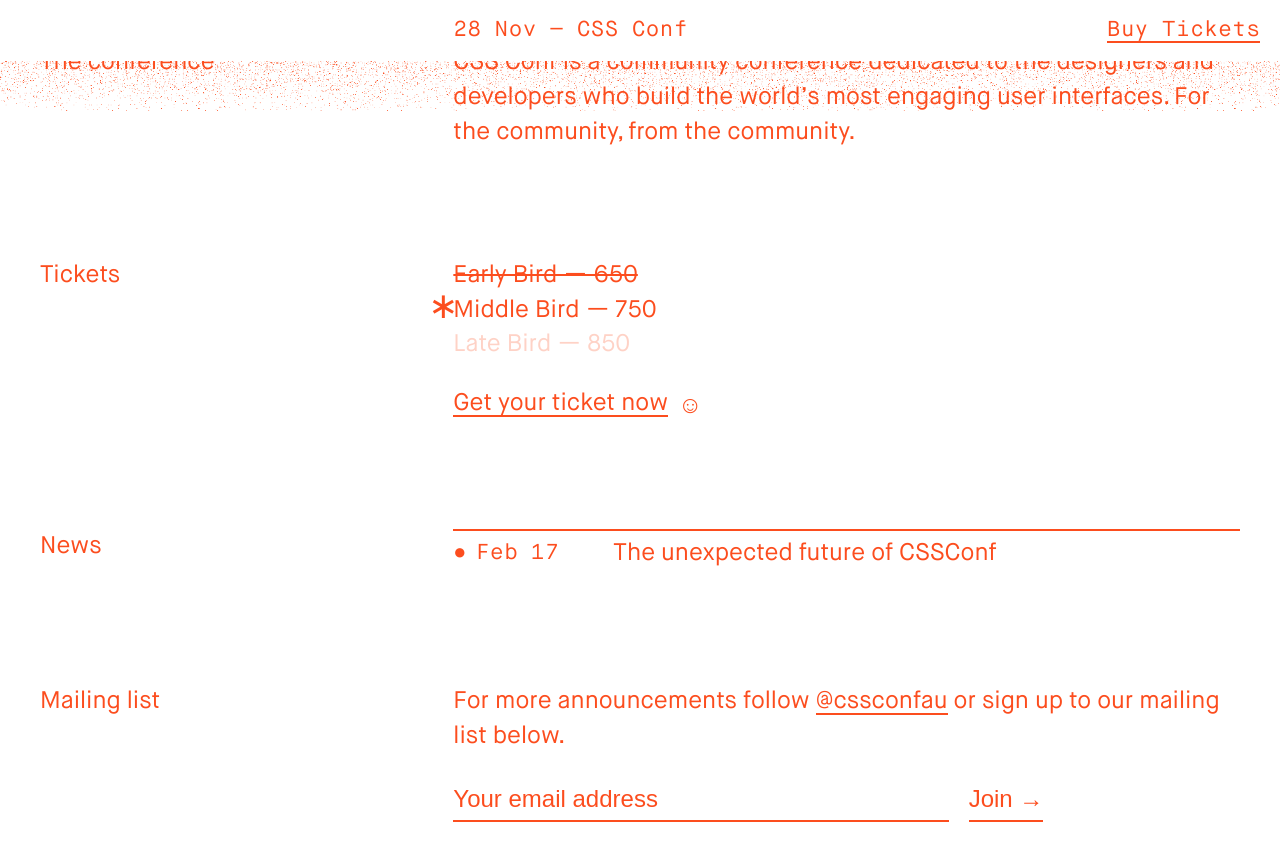
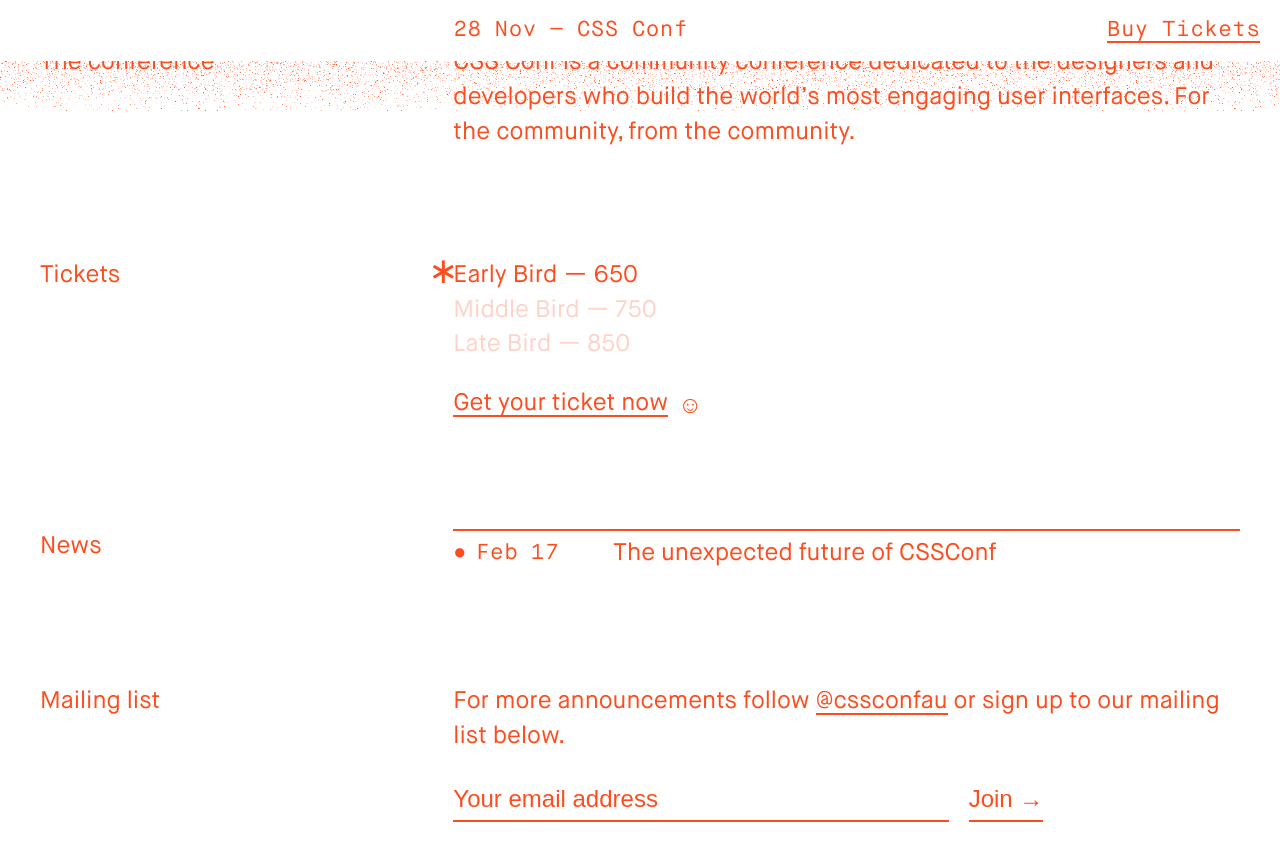
Before and after one commit to vsfest/2016.cssconf.com.au, a Jekyll site: the page built from index.html, in a window 1280 px wide and 900 px high, scrolled down 697 px. Shown: the top 861 px of the window. Built offline with Jekyll 4.4.1, drawn with Linux system fonts in a browser that asks for light colours.

Commit message:
Use correct ticket details

```diff
--- a/_includes/tickets.html
+++ b/_includes/tickets.html
@@ -4,8 +4,8 @@
   </p>
   <div class="title-content">
     <p>
-      <span class="missed-it">Early Bird — 650</span><br>
-      <span class="highlighted">Middle Bird — 750</span><br>
+      <span class="highlighted">Early Bird — 650</span><br>
+      <span class="faded">Middle Bird — 750</span><br>
       <span class="faded">Late Bird — 850</span><br>
     </p>
     <p>
```
